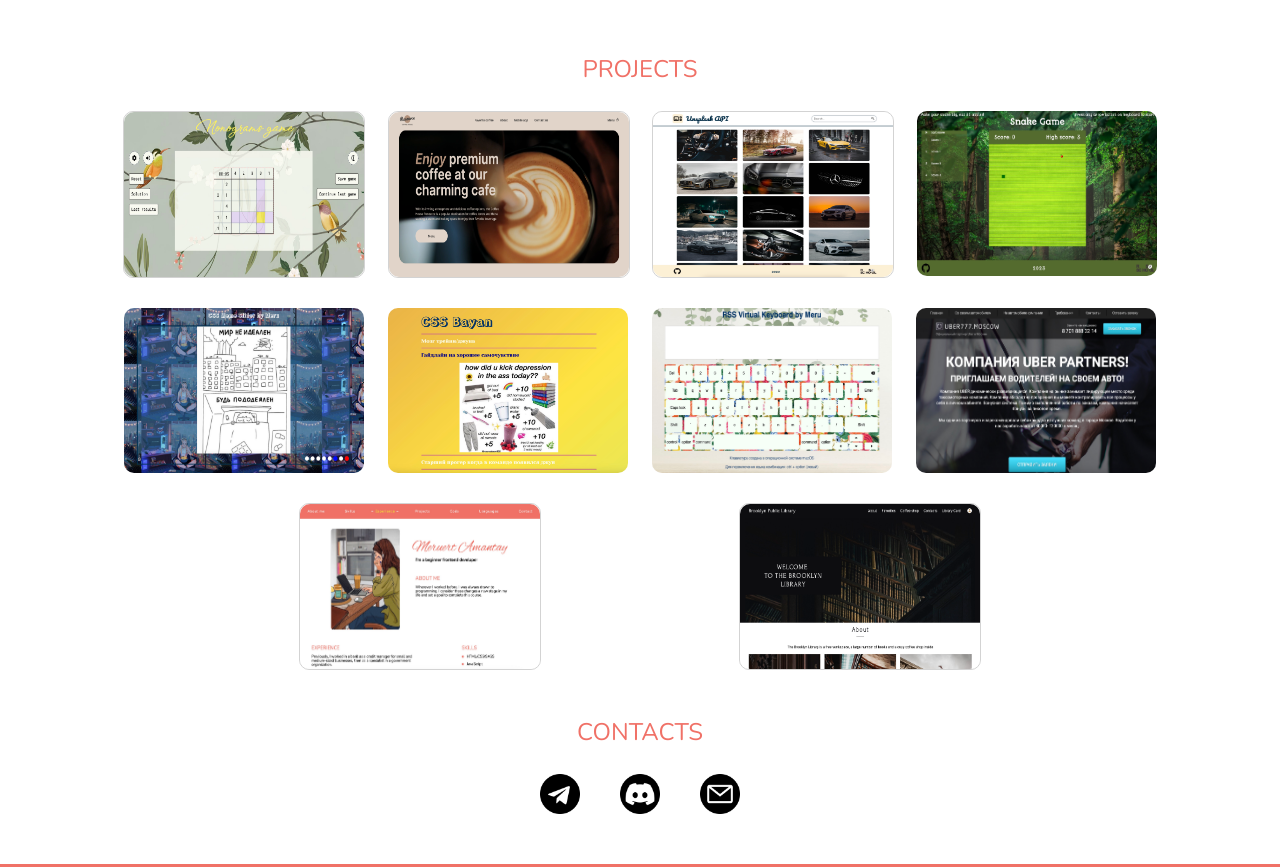
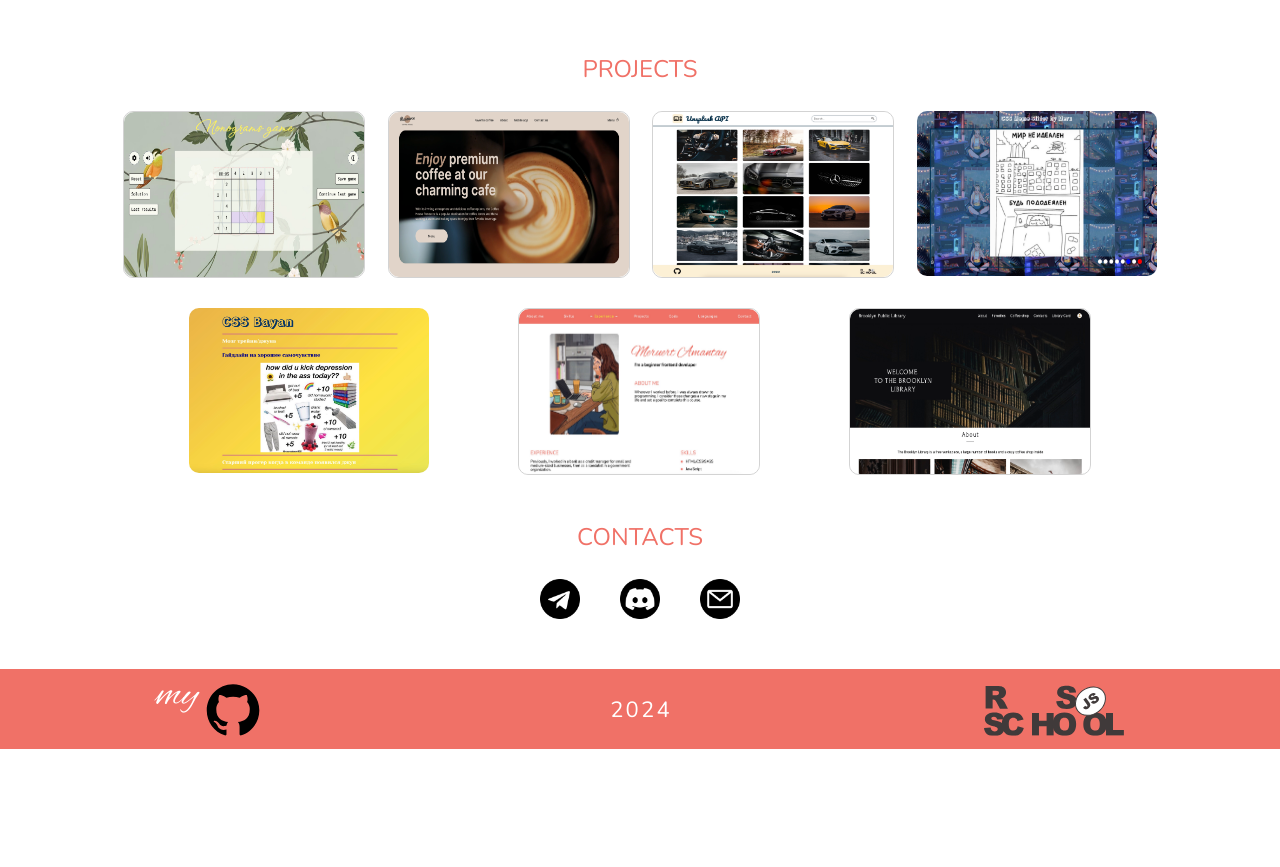
Before and after one commit to merucoding/rsschool-cv, a plain HTML site: page index.html in a window 1280 px wide. Shown: the part 1373-2240 px from the top of the page. After the commit the page ends 2122 px from the top, so only its background shows below. Drawn offline with nearby package versions, Linux system fonts and the light colour scheme.

Commit message:
feat: edit projects list

```diff
--- a/index.html
+++ b/index.html
@@ -112,24 +112,12 @@ function deepCount(arr){
               <img src="img/6.jpeg" alt="imageGallery" class="projects__img"></a>
           </div>
           <div class="projects__item">
-            <a href="https://rolling-scopes-school.github.io/merumerum-JSFEPRESCHOOL2023Q2/random-game/" target="_blank">
-              <img src="img/8.jpeg" alt="game" class="projects__img"></a>
-          </div>
-          <div class="projects__item">
             <a href="https://merumerum.github.io/cssMemeSlider/cssMemeSlider/index.html" target="_blank">
               <img src="img/7.jpeg" alt="memeSlider" class="projects__img"></a>
           </div>
           <div class="projects__item">
             <a href="https://merumerum.github.io/cssBayan/cssBayan/index.html" target="_blank">
               <img src="img/2.jpeg" alt="cssBayan" class="projects__img"></a>
-          </div>
-          <div class="projects__item">
-            <a href="https://merumerum.github.io/virtual-keyboard/" target="_blank">
-              <img src="img/1.jpeg" alt="keyboard" class="projects__img"></a>
-          </div>
-          <div class="projects__item">
-            <a href="https://merumerum.github.io/uber_project/" target="_blank">
-              <img src="img/4.jpeg" alt="uber" class="projects__img"></a>
           </div>
           <div class="projects__item projects__item-border">
             <a href="https://merumerum.github.io/rsschool-cv/" target="_blank">
```
